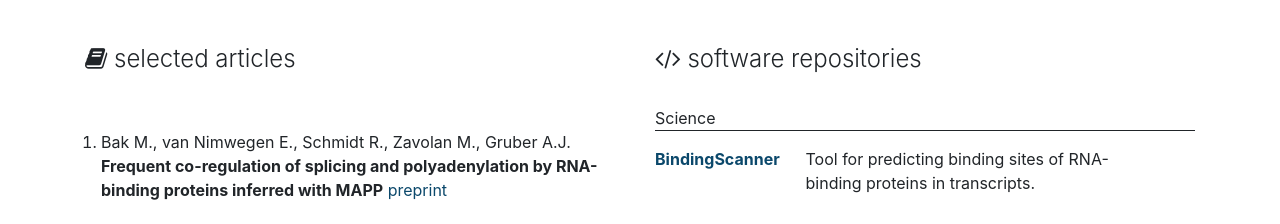
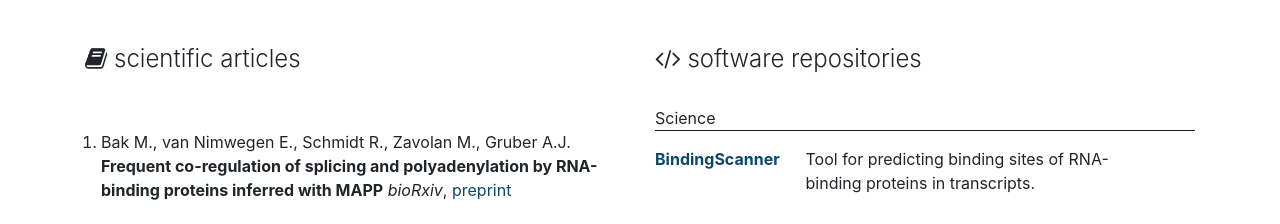
Before and after one commit to AngryMaciek/angrymaciek.github.io, a plain HTML site: page index.html in a window 1280 px wide. Shown: the part 609-833 px from the top of the page. Drawn offline with nearby package versions, Linux system fonts and the light colour scheme.

Commit message:
refactor: index

```diff
--- a/index.html
+++ b/index.html
@@ -95,12 +95,13 @@
 <div class="container mb-5">
   <div class="row">
     <div class="col-lg mb-5">
-      <h4><i class="fa fa-book"></i> selected articles</h4>
+      <h4><i class="fa fa-book"></i> scientific articles</h4>
       <br>
       <ol>
         <li>
           Bak M., van Nimwegen E., Schmidt R., Zavolan M., Gruber A.J.
           <strong>Frequent co-regulation of splicing and polyadenylation by RNA-binding proteins inferred with MAPP</strong>
+          <em>bioRxiv</em>,
           <a href="https://www.biorxiv.org/content/10.1101/2022.01.09.475576v1">preprint</a>
         </li>
         <br>
```
